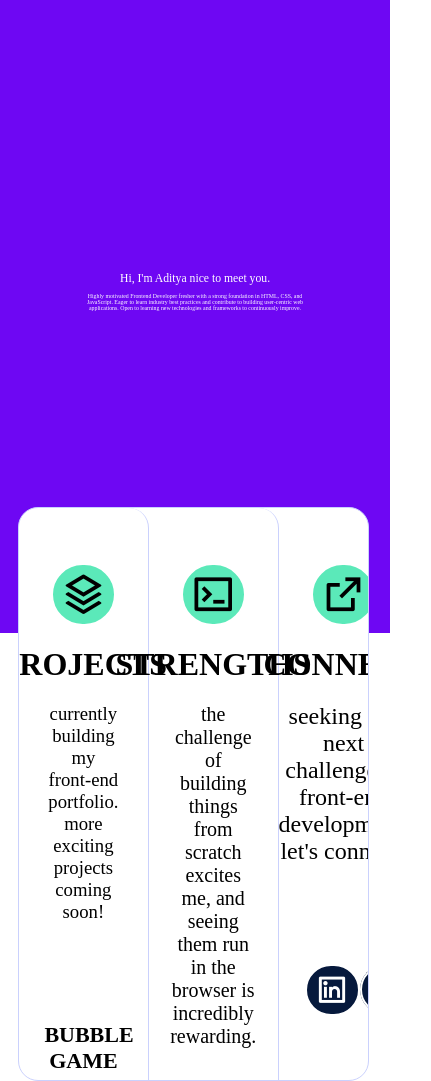
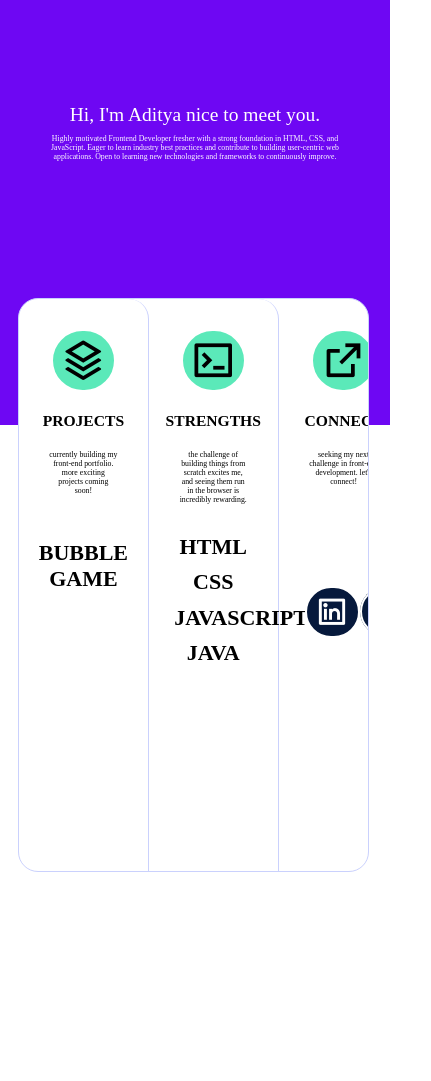
Before and after one commit to adi771501/portfolio, a plain HTML site: page index.html in a window 390 px wide. Shown: the part 695-1776 px from the top of the page, 431 px wide, since content can reach past the window. After the commit the page ends 1567 px from the top, so only its background shows below. Drawn offline with nearby package versions, Linux system fonts and the light colour scheme.

Commit message:
responsive

```diff
--- a/index.html
+++ b/index.html
@@ -41,25 +41,23 @@
             <i class="ri-stack-line"></i>
             <h1>Projects</h1>
             <h3>Currently building my front-end portfolio. More exciting projects coming soon!</h3>
-            <div class="skills">
-                <a href="https://adi771501.github.io/Bubble-game/"><h3>Bubble Game</h3></a>
-            </div>
+            <a href="https://adi771501.github.io/Bubble-game/">Bubble Game</a>
         </div>
         <div class="box2">
             <i class="ri-terminal-box-line"></i>
             <h1>Strengths</h1>
-            <h2>The challenge of building things from scratch excites me, and seeing them run in the browser is incredibly rewarding.</h2>
+            <h3>The challenge of building things from scratch excites me, and seeing them run in the browser is incredibly rewarding.</h3>
             <div class="skills">
-                <h3>html</h3>
-                <h3>css</h3>
-                <h3>JavaScript</h3>
-                <h3>java</h3>
+                <h2>html</h2>
+                <h2>css</h2>
+                <h2>JavaScript</h2>
+                <h2>java</h2>
             </div>
         </div>
         <div class="box3">
             <i class="ri-external-link-line"></i>
             <h1>connect</h1>
-            <h2>Seeking my next challenge in front-end development. Let's connect!</h2>
+            <h3>Seeking my next challenge in front-end development. Let's connect!</h3>
             <div class="media">
                 <i class="ri-linkedin-box-line"></i>
                 <a href="https://github.com/adi771501"><i class="ri-github-line"></i></a>
--- a/style.css
+++ b/style.css
@@ -19,6 +19,7 @@ html,body{
     height: 100%;
     width: 100%;
     background-color: #fff;
+    position: relative;
 }
 .nav{
     height: 100px;
@@ -42,9 +43,10 @@ html,body{
 .navPart2{
     display: flex;
     gap: 2vw;
-
 }
-
+.navPart2 i{
+    display: none;
+}
 .navPart2 h2{
     font-family: bouncyl;
     border: 2px solid #6e07f3;
@@ -55,7 +57,6 @@ html,body{
 }
 .navpart2 i{
     font-size: 45px;
-
 }
 
 .navPart2 h2:hover{
@@ -76,7 +77,7 @@ justify-content: center;
 .about h1{
     font-family: bouncyl;
     color: #141c3a;
-    font-size: 5vw;
+    font-size: 12vh;
     text-transform: uppercase;
     cursor:default;
 }
@@ -84,15 +85,14 @@ justify-content: center;
     font-family: gilroy;
     margin-bottom: 55px;
     color: #000000;
-    font-size: 1.4vw;
+    font-size: 3vh;
     cursor:default;
 }
 
 .about img{
     height: auto;
-    max-width: 100%;
+    max-width: 100vw;
 }
-
 .bottomimg{
     height: 48vh;
     width: 100vw;
@@ -165,6 +165,13 @@ justify-content: center;
     text-transform: lowercase;
     font-weight: 400;
 }
+.box1 a{
+    margin-top: 25px;
+    font-family: gilroy;
+    text-transform: uppercase;
+    font-weight: 600;
+    font-size: 22px;
+}
 .box2{
     border-radius: 20px;
     border-right: 1px solid #cad1fd;
@@ -205,7 +212,7 @@ justify-content: center;
     font-family: gilroy;
     text-transform: uppercase;
 }
-.box2 h2{
+.box2 h3{
     font-family: gilroy;
     text-transform: lowercase;
     font-weight: 400;
@@ -219,7 +226,7 @@ justify-content: center;
     flex-direction: column;
     justify-content: space-evenly;
 }
-.skills h3{
+.skills h2{
     gap: 20px;
     font-family: gilroy;
     text-transform: uppercase;
@@ -244,7 +251,7 @@ justify-content: center;
     font-family: gilroy;
     text-transform: uppercase;
 }
-.box3 h2{
+.box3 h3{
     font-family: gilroy;
     text-transform: lowercase;
     font-weight: 400;
@@ -257,8 +264,87 @@ justify-content: center;
     justify-content: space-evenly;
 }
 .media i{
-    background-color: cornflowerblue;
+
     font-size: 35px;
     color: #fff;
     background-color: #06193c;
 }
+@media (max-width: 768px) {
+    .nav{
+        height: 50px;
+        padding: 30px;
+    }
+    .logo h1{
+        font-size: 35px;
+        font-family: holiday start;
+    }
+    .navPart2 h2{
+       font-size: 18px;
+        padding: 3px 10px;
+    }
+
+    .about h1{
+        font-size: 9vh;
+    }
+    .about h2{
+        margin-bottom: 30px;
+        font-size: 2.35vh;
+    }
+    .about img{
+        height: 25vh;
+        max-width: 100vw;
+    }
+    .bottomimg img{
+        width: 85%;
+        height: 56vh;
+    }
+    .section{
+        height: 60vh;
+    }
+    .section2{
+        width: 80%;
+    }
+    .section2 h1{
+        font-size: 5vw;
+        font-weight: 400;
+    }
+    .section2 h2{
+        font-size: 2vw;
+        margin-bottom: 70px;
+    }
+    .box1{
+        padding: 30px 30px;
+    }
+    .box1 h1{
+        font-family: gilroy;
+        font-size: 4vw;
+        text-transform: uppercase;
+    }
+    .box1 h3{
+
+        font-size: 2vw;
+    }
+    .box2{
+        padding: 30px 30px;
+    }
+    .box3{
+        padding: 30px 30px;
+    }
+
+    .box2 h1{
+        font-size: 4vw;
+    }
+    .box2 h3{
+        font-size: 2vw;
+    }
+    .skills{
+        height: 18vh;
+    }
+    .box3 h1{
+        font-size: 4vw;
+    }
+    .box3 h3{
+        font-size: 2vw;
+    }
+
+}
```
